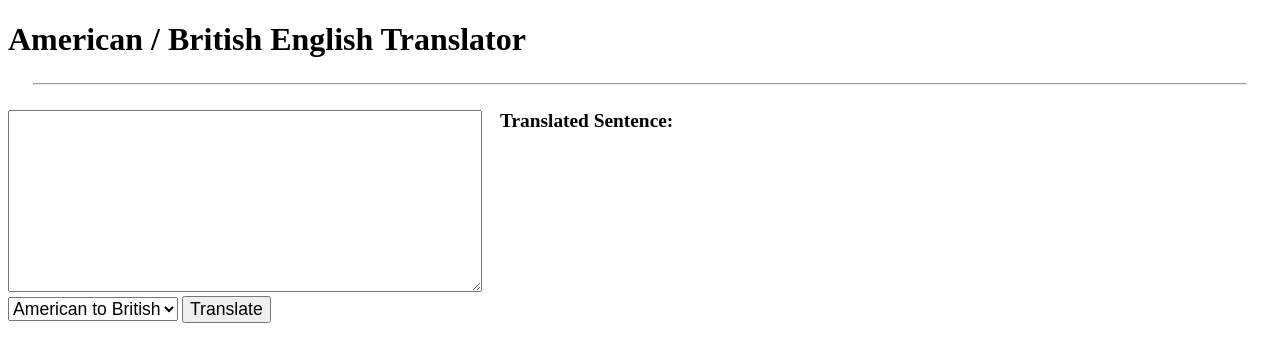
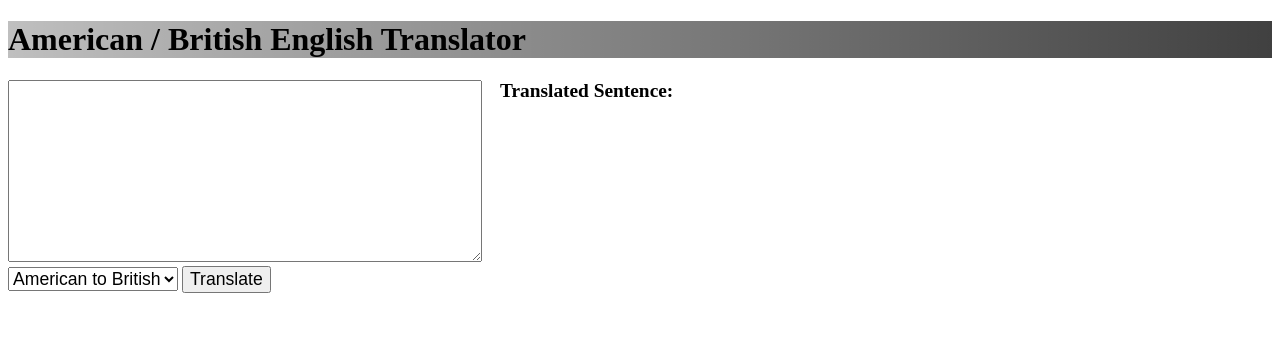
Before and after one commit to 1jds/fcc-british-american-translator, a website: page views/index.html in a window 1280 px wide. Drawn offline with Linux system fonts and the light colour scheme.

Commit message:
editing css

```diff
--- a/public/style.css
+++ b/public/style.css
@@ -1,5 +1,10 @@
-code {
-  background: #d0d0d5;
+header {
+  background-image: linear-gradient(
+    90deg,
+    rgba(0, 0, 0, 0.25),
+    rgba(0, 0, 0, 0.75)
+
+  )
 }
 
 .container {
@@ -13,10 +18,6 @@ code {
 
 textarea {
   width: 100%;
-}
-
-#user-stories {
-  font-size: 1.2em;
 }
 
 #output-container,
--- a/views/index.html
+++ b/views/index.html
@@ -17,7 +17,7 @@
 			American / British English Translator
 		</h1>
 	</header>
-	<hr style="margin: 25px" />
+	<!-- <hr style="margin: 25px" /> -->
 	<div class="container">
 		<div class="form-container">
 			<textarea
```
